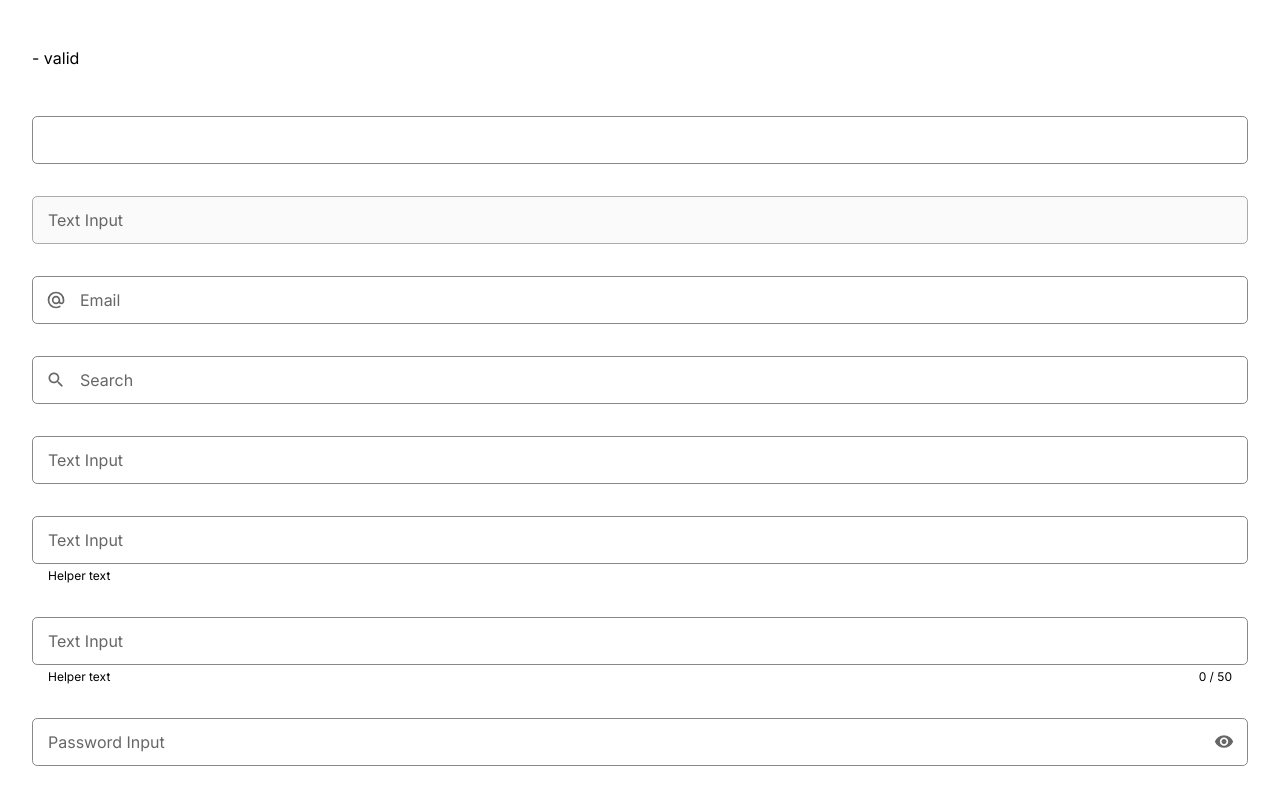
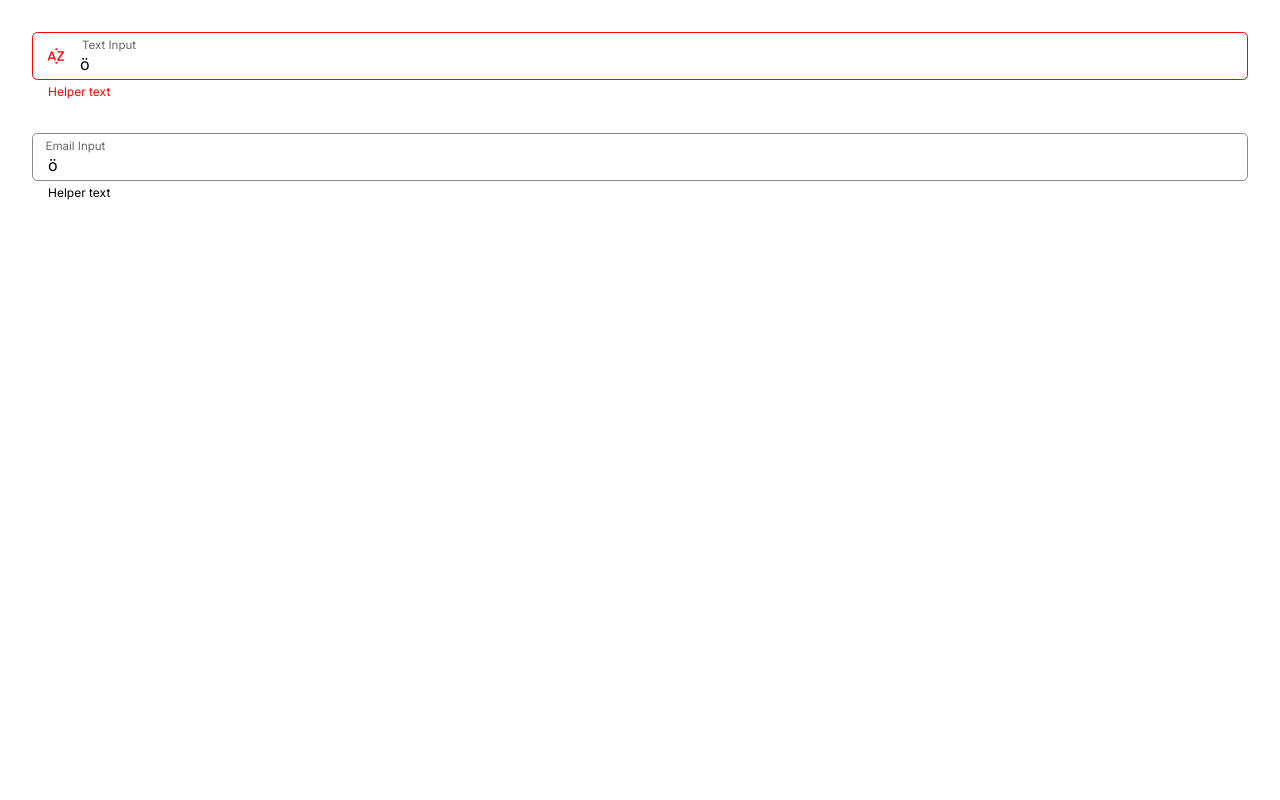
Before and after one commit to freuwoert/marketier-ui, a Vue app: page / in a window 1280 px wide. Built offline with nearby package versions, Linux system fonts and the light colour scheme.

Commit message:
+ Validation + Misc aria related things

```diff
--- a/src/App.vue
+++ b/src/App.vue
@@ -1,8 +1,6 @@
 <template>
     <div class="wrapper">
-        <p>{{value}} - {{valid ? 'valid' : 'invalid'}}</p>
-
-        <mui-input v-model="value"/>
+        <!-- <mui-input v-model="value"/>
         <mui-input label="Text Input" disabled v-model="value"/>
         <mui-input label="Email" placeholder="contact@example.com" v-model="value">
             <template v-slot:left>
@@ -14,8 +12,10 @@
         <mui-input placeholder="Search" icon-left="search" v-model="value"/>
         <mui-input label="Text Input" placeholder="Food, Apples etc" v-model="value"/>
         <mui-input label="Text Input" helper="Helper text" v-model="value"/>
-        <mui-input label="Text Input" helper="Helper text" max="50" v-model="value"/>
-        <mui-input label="Password Input" type="password" v-model="value" icon-right="visibility"/>
+        <mui-input label="Password Input" type="password" v-model="value" icon-right="visibility"/> -->
+        <mui-input label="Text Input" helper="Helper text" pattern="[a-z]" icon-left="sort_by_alpha" v-model="value"/>
+        <mui-input type="email" label="Email Input" helper="Helper text" min="5" v-model="value"/>
+        <!-- <mui-input type="number" label="Number Input" helper="Helper text" max="5" v-model="value"/> -->
     </div>
 </template>
 
@@ -25,8 +25,7 @@
     export default {
         data() {
             return {
-                value: '',
-                valid: true,
+                value: 'ö',
             }
         },
         components: {
--- a/src/components/MuiInput.vue
+++ b/src/components/MuiInput.vue
@@ -9,13 +9,23 @@
 
         <div class="input-wrapper">
             <input ref="input" class="input"
+                :pattern="pattern"
                 :autocomplete="autocomplete"
                 :spellcheck="spellcheck"
                 :disabled="disabled"
+                :required="required"
                 :tabindex="tabindex__"
                 :name="name"
+                :title="computedTitle__"
                 :type="computedType__"
+                :min="min__"
+                :max="max__"
+                :minlength="min__"
+                :maxlength="max__"
                 v-model="value__"
+                :aria-required="required"
+                :aria-label="label"
+                :aria-disabled="disabled"
                 @input="input($event.target.value)"
                 @focus="inputEvent('focus', $event)"
                 @blur="inputEvent('blur', $event)"
@@ -42,7 +52,7 @@
         </div>
 
         <div class="bottom-bar" v-if="hasBottomBar__">
-            <div class="helper-text" v-if="helper">{{helper}}</div>
+            <div class="helper-text" v-if="helperText__">{{helperText__}}</div>
             <div class="max-text" v-if="showMax__">{{value__.length}} / {{max__}}</div>
         </div>
     </label>
@@ -82,12 +92,25 @@
                 type: String,
             },
 
+            title: {
+                type: String,
+            },
+
+            errorText: {
+                type: String,
+            },
+
             iconLeft: {
                 type: String,
             },
 
             iconRight: {
                 type: String,
+            },
+
+            required: {
+                type: Boolean,
+                default: false,
             },
 
             disabled: {
@@ -98,6 +121,10 @@
             tabindex: {
                 type: [Number, String],
                 default: 0,
+            },
+
+            pattern: {
+                type: String,
             },
 
             autocomplete: {
@@ -137,13 +164,13 @@
                 valid__: true,
                 focus__: false,
                 obfuscated__: true,
-                score: 0,
+                score__: 0,
                 errors: {},
             }
         },
 
         mounted() {
-
+            this.instantValidation()
         },
 
         watch: {
@@ -151,6 +178,7 @@
                 immediate: true,
                 handler(newValue) {
                     this.value__ = newValue
+                    this.instantValidation()
                 },
             },
         },
@@ -166,6 +194,17 @@
                 if (this.type__ === 'password') return this.obfuscated__ ? 'password' : 'text'
 
                 return this.type__
+            },
+
+            computedTitle__() {
+                if (this.title) return this.title
+                else if (this.errorText && !this.valid__) return this.errorText
+                else return ''
+            },
+
+            helperText__() {
+                // Prefer error text (if invalid) over helper text over null
+                return (!this.valid__ ? this.errorText : null) || this.helper || null
             },
 
             iconLeft__() {
@@ -214,13 +253,17 @@
             showMax__() {
                 if (this.hideMax) return false
 
+                // Can't show max if there's no max set
                 if (this.max__ === null) return false
+
+                // Number inputs don't need a character counter
+                if (this.type__ === 'number') return false
 
                 return true
             },
 
             hasBottomBar__() {
-                return this.helper || this.showMax__
+                return this.helperText__ || this.showMax__
             },
 
             hasLeftSlot__() {
@@ -243,7 +286,7 @@
                 switch (type)
                 {
                     case 'focus': this.focus__ = true; break;
-                    case 'blur': this.focus__ = false; break;
+                    case 'blur': this.focus__ = false; this.onBlurValidation(); break;
                 }
             },
 
@@ -251,8 +294,32 @@
                 this.obfuscated__ = !this.obfuscated__
             },
 
-            validate() {
+            onBlurValidation() {
+                if (this.disabled || !this.$refs.input) return
+
+                this.valid__ = this.validate(['badInput', 'patternMismatch', 'rangeOverflow', 'rangeUnderflow', 'stepMismatch', 'tooLong', 'tooShort', 'typeMismatch', 'valueMissing'])
+
                 this.$emit('update:valid', this.valid__)
+            },
+
+            instantValidation() {
+                if (this.disabled || !this.$refs.input) return
+
+                this.valid__ = this.validate(['badInput', 'patternMismatch', 'tooLong'])
+
+                this.$emit('update:valid', this.valid__)
+            },
+
+            validate(watch = []) {
+                let validation = this.$refs.input.validity
+                let relevantValidation = []
+
+                for (const check of watch)
+                {
+                    if (validation[check] !== undefined) relevantValidation.push(validation[check])
+                }
+
+                return !relevantValidation.some(e => e === true)
             },
         },
     }
@@ -339,9 +406,14 @@
         &.invalid
             .border
                 border-color: var(--mui-invalid-border-color)
-            .max-text,
-            .helper-text
+
+            .slot-wrapper
                 color: var(--mui-invalid-color)
+
+            .bottom-bar
+                .max-text,
+                .helper-text
+                    color: var(--mui-invalid-color)
 
         .slot-wrapper
             aspect-ratio: 1
@@ -371,7 +443,7 @@
                     transform: rotate(45deg) scaleY(0)
                     transform-origin: center top
                     background: var(--mui-background)
-                    border-left: 2px solid var(--mui-color-light)
+                    border-left: 2px solid currentColor
                     border-right: 2px solid var(--mui-background)
 
             .icon
@@ -490,4 +562,5 @@
                 white-space: nowrap
                 overflow: hidden
                 text-overflow: ellipsis
+                justify-self: flex-end
 </style>
```
